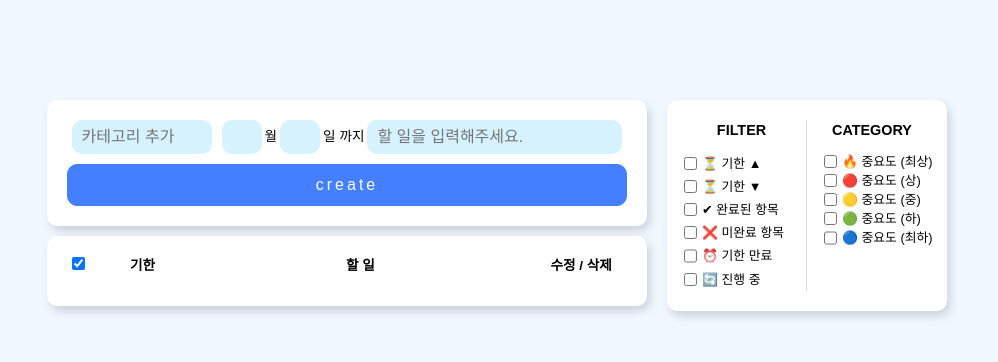
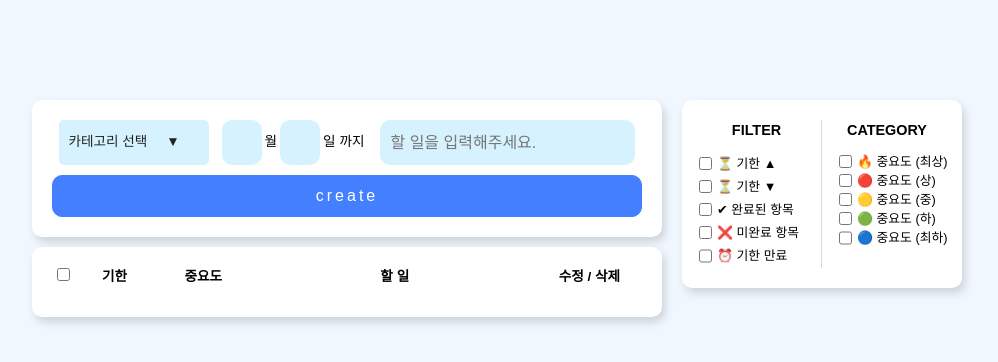
Before and after one commit to JYee99/ReactTodo, a React (Vite) app: page / in a window 1280 px wide. Shown: the top 362 px of the page, without its empty margins (143-1141 px from the left). Built offline with nearby package versions, Linux system fonts and the light colour scheme.

Commit message:
2025-03-15
- masterCheck 기능 문제 해결 정상 작동
- masterCheck 기한 만료된 todo는 check X 기한 남은 todo 만 check O
- 전체적인 UI 다듬기
- Form Data에 카테고리 선택 추가

```diff
--- a/src/components/FormStyles.js
+++ b/src/components/FormStyles.js
@@ -2,25 +2,28 @@ import styled from "styled-components";
 
 export const RootContainer = styled.div`
   display: flex;
-  width: 900px;
+  width: 930px;
   margin-top: 100px;
   align-items: start;
 `;
 export const TodoContainer = styled.div``;
 
+// form
 export const Form = styled.form`
   display: flex;
   flex-direction: column;
   justify-content: center;
   align-items: center;
   background-color: white;
-  width: 600px;
+  width: 630px;
   padding: 20px;
   border-radius: 10px;
   box-shadow: 3px 5px 10px rgba(0, 0, 0, 0.15);
 `;
 export const InputContainer = styled.div`
   display: flex;
+  justify-content: space-between;
+  width: 100%;
 `;
 export const FormLabel = styled.label`
   opacity: 0.5;
@@ -31,6 +34,7 @@ export const InputStyle = styled.input`
   outline: none;
   border: none;
   padding: 5px 10px;
+  height: 45px;
   border-radius: 10px;
   background-color: rgb(214, 242, 255);
   color: rgb(67, 127, 255);
@@ -74,11 +78,52 @@ export const FormButton = styled.button`
     color: rgb(67, 127, 255);
   }
 `;
+export const DropDownContainer = styled.div`
+  position: relative;
+  width: 150px;
+  font-size: 0.85rem;
+  user-select: none;
+  color: #222;
+`;
+export const SelectedCategory = styled.div`
+  height: 45px;
+  display: flex;
+  justify-content: space-between;
+  align-items: center;
+  padding: 10px;
+  background: #d6f2ff;
+  border-radius: 5px;
+  cursor: pointer;
+`;
+export const Arrow = styled.div`
+  cursor: pointer;
+  transition: transform 0.2s ease-in-out;
+  transform: ${({ $isOpen }) => ($isOpen ? "rotate(180deg)" : "rotate(0deg)")};
+`;
+export const DropdownUl = styled.div`
+  position: absolute;
+  width: 100%;
+  background: white;
+  border: 1px solid #ccc;
+  border-radius: 5px;
+  margin-top: 160px;
+  left: 0;
+  list-style: none;
+  padding: 0;
+  z-index: 10;
+`;
+export const DropDownList = styled.div`
+  padding: 10px;
+  cursor: pointer;
+  &:hover {
+    background: #ddd;
+  }
+`;
 
 // list style
 export const ListContainer = styled.div`
   background-color: white;
-  width: 600px;
+  width: 630px;
   padding: 20px 15px;
   border-radius: 10px;
   margin-top: 10px;
@@ -116,6 +161,9 @@ export const TopTextDate = styled(TopText)`
 export const TopTextTodos = styled(TopText)`
   width: 260px;
 `;
+export const TopBtnText = styled(TopText)`
+  padding-right: 20px;
+`;
 export const ListCheckBox = styled.input`
   cursor: pointer;
   margin: 0;
@@ -130,15 +178,21 @@ export const ListDate = styled.span`
   width: 55px;
   color: ${({ $dateConfirm }) => ($dateConfirm ? "red" : "#222")};
 `;
-
+export const ListCategory = styled.span`
+  font-size: 0.75rem;
+`;
 export const ListText = styled.input`
   width: 260px;
   text-align: center;
   border: none;
   outline: none;
 
-  text-decoration: ${({ checked }) => (checked ? "line-through" : "none")};
-  opacity: ${({ checked }) => (checked ? "0.25" : "1")};
+  text-decoration: ${({ checked, $dateConfirm }) =>
+    $dateConfirm ? "none" : checked ? "line-through" : "none"};
+
+  color: ${({ $dateConfirm }) => ($dateConfirm ? "red" : "#222")};
+  opacity: ${({ checked, $dateConfirm }) =>
+    $dateConfirm ? "1" : checked ? "0.5" : "1"};
 `;
 export const BtnBox = styled.div`
   display: flex;
@@ -148,7 +202,8 @@ export const ListEditBtn = styled.button`
   font-size: 13px;
   font-weight: bold;
   margin-right: 10px;
-  pointer-events: ${({ checked }) => (checked ? "none" : "auto")};
+  pointer-events: ${({ checked, $dateConfirm }) =>
+    $dateConfirm ? "none" : checked ? "none" : "auto"};
   &:hover {
     color: ${({ checked }) => (checked ? "none" : "rgb(50, 184, 106)")};
   }
--- a/src/components/SideBar.jsx
+++ b/src/components/SideBar.jsx
@@ -1,16 +1,7 @@
 import React from "react";
 import * as S from "./FormStyles";
 
-const SideBar = ({ categories }) => {
-  const filters = [
-    { id: "olders", value: "⏳ 기한 ▲" },
-    { id: "newest", value: "⏳ 기한 ▼" },
-    { id: "completed", value: " ✔ 완료된 항목" },
-    { id: "incomplete", value: "❌ 미완료 항목" },
-    { id: "expired", value: "⏰ 기한 만료" },
-    { id: "inProgress", value: "🔄 진행 중" },
-  ];
-
+const SideBar = ({ category, filters }) => {
   return (
     <S.SideBarContainer>
       <S.FilterContainer>
@@ -19,7 +10,11 @@ const SideBar = ({ categories }) => {
           {filters.map((list) => {
             return (
               <S.FilterList key={list.id}>
-                <S.FilterCheckbox type="checkbox" name={list.id} />
+                <S.FilterCheckbox
+                  type="checkbox"
+                  name={list.id}
+                  onClick={filertOnClick}
+                />
                 <S.SideBarLiText>{list.value}</S.SideBarLiText>
               </S.FilterList>
             );
@@ -29,9 +24,9 @@ const SideBar = ({ categories }) => {
       <S.CategoryContainer>
         <S.CategoryTitle>CATEGORY</S.CategoryTitle>
         <S.FilterUl>
-          {categories.map((list) => {
+          {category.map((list) => {
             return (
-              <S.CategoryList>
+              <S.CategoryList key={list.id}>
                 <S.FilterCheckbox type="checkbox" name={list.id} />
                 <S.SideBarLiText>{list.value}</S.SideBarLiText>
               </S.CategoryList>
--- a/src/components/Todo.jsx
+++ b/src/components/Todo.jsx
@@ -20,23 +20,35 @@ const Todo = () => {
     { id: "lowerMid", value: "🟢 중요도 (하)" },
     { id: "low", value: "🔵 중요도 (최하)" },
   ];
-
+  const filters = [
+    { id: "olders", value: "⏳ 기한 ▲" },
+    { id: "newest", value: "⏳ 기한 ▼" },
+    { id: "completed", value: " ✔ 완료된 항목" },
+    { id: "incomplete", value: "❌ 미완료 항목" },
+    { id: "expired", value: "⏰ 기한 만료" },
+  ];
   const maxLength = 15;
   const [todos, setTodos] = useState(initialTodos);
   const [inputVal, setInputVal] = useState(inputInitial);
   // 여러 개의 input을 참조하기 위한 객체
   const inputRefs = useRef({});
   const [masterCheck, setMasterCheck] = useState(false);
-  const [categoryVal, setCategoryVal] = useState("");
-  const [categories, setCategories] = useState(initialCategories);
+  const [category, setCategory] = useState(initialCategories);
+  const [dateConfirm, setDateConfirm] = useState(false);
 
-  const [filteredTodos, setFilteredTodos] = useState(todos); // 필터링 목록 상태
+  const [selectedCategory, setSelectedCategory] = useState("카테고리 선택");
+  const [isOpen, setIsOpen] = useState(false);
+
+  const newDate = new Date();
+  const currentDate = {
+    mon: newDate.getMonth() + 1,
+    day: newDate.getDate(),
+  };
   const isEditing = todos.some((todo) => todo.edit);
 
   // todos가 변경될 때 마다 localstorage, filteredTodos 업데이트
   useEffect(() => {
     localStorage.setItem("myTodos", JSON.stringify(todos));
-    setFilteredTodos(todos);
   }, [todos]);
 
   // 글자 수 제한 함수
@@ -53,21 +65,28 @@ const Todo = () => {
 
   const handleSubmit = (e) => {
     e.preventDefault();
+    const inputMon = Number(inputVal.date.mon);
+    const inputDay = Number(inputVal.date.day);
     if (checkLength(inputVal.todo.length) || inputVal.todo.trim() === "")
       return;
+    if (currentDate.mon > inputMon) {
+      return alert("날짜(월)를 다시 입력해 주세요.");
+    } else if (currentDate.mon === inputMon && currentDate.day > inputDay) {
+      return alert("날짜(일)를 다시 입력해 주세요.");
+    }
     const newTodo = {
       id: Math.random().toString(),
       todo: inputVal.todo,
       date: inputVal.date,
       checked: false,
       edit: false,
-      category: categoryVal,
+      category: selectedCategory,
     };
     console.log(newTodo);
 
     setTodos((prev) => [newTodo, ...prev]);
     setInputVal(inputInitial);
-    setCategoryVal("");
+    setSelectedCategory("카테고리 선택");
   };
 
   const onChangeInput = (e) => {
@@ -135,27 +154,57 @@ const Todo = () => {
   }, [todos]);
 
   const handleMasterCheck = () => {
-    // 모든 항목이 체크되어 있는지 확인
-    const allChecked = todos.every((todo) => todo.checked);
-    // 하나라도 해제 상태면 전체 체크, 그렇지 않으면 전체 해제
-    const newCheckState = !allChecked;
+    // 기한이 남아 있는 Todo 필터링
+    const availableTodos = todos.filter((todo) => {
+      const todoMonth = Number(todo.date.mon);
+      const todoDay = Number(todo.date.day);
 
-    setMasterCheck(newCheckState);
-    setTodos((prev) => {
-      const updatedTodos = prev.map((todo) => ({
-        ...todo,
-        checked: newCheckState,
-      }));
+      return (
+        todoMonth > currentDate.mon || // 미래 날짜
+        (todoMonth === currentDate.mon && todoDay >= currentDate.day) // 같은 달이면 오늘 이후 날짜만
+      );
+    });
 
-      localStorage.setItem("myTodos", JSON.stringify(updatedTodos));
-      return updatedTodos;
+    // 체크 가능한 항목이 모두 체크 상태인지 확인 (모두 체크 -> 해제, 아니면 체크)
+    const allAvailableChecked = availableTodos.every((todo) => todo.checked);
+    const newCheckState = !allAvailableChecked; // 토글 기능 구현
+
+    // todos 업데이트 (기한이 남은 항목만 checked 상태 변경)
+    const updatedTodos = todos.map((todo) => {
+      const todoMonth = Number(todo.date.mon);
+      const todoDay = Number(todo.date.day);
+      const isExpired =
+        todoMonth < currentDate.mon ||
+        (todoMonth === currentDate.mon && todoDay < currentDate.day);
+
+      return isExpired ? todo : { ...todo, checked: newCheckState }; // 기한이 지난 항목은 변경 X
     });
+
+    setTodos(updatedTodos); // 상태 업데이트
+    setMasterCheck(newCheckState); // 마스터 체크 상태 즉시 반영
   };
+  useEffect(() => {
+    // 기한이 남아 있는 항목들만 대상으로 masterCheck 상태 갱신
+    const availableTodos = todos.filter((todo) => {
+      const todoMonth = Number(todo.date.mon);
+      const todoDay = Number(todo.date.day);
 
-  const handleCategoryChange = (e) => {
-    setCategoryVal(e.target.value);
+      return (
+        todoMonth > currentDate.mon ||
+        (todoMonth === currentDate.mon && todoDay >= currentDate.day)
+      );
+    });
+
+    // 모든 기한이 남은 항목이 체크 상태면 masterCheck도 체크 상태로 변경
+    setMasterCheck(
+      availableTodos.length > 0 && availableTodos.every((todo) => todo.checked)
+    );
+  }, [todos]);
+
+  const handleSelect = (category) => {
+    setSelectedCategory(category);
+    setIsOpen(false); // 선택 후 리스트 닫기
   };
-
   return (
     <>
       <S.RootContainer>
@@ -166,11 +215,14 @@ const Todo = () => {
             inputVal={inputVal}
             onChangeDate={onChangeDate}
             maxLength={maxLength}
-            categoryVal={categoryVal}
-            handleCategoryChange={handleCategoryChange}
+            category={category}
+            setIsOpen={setIsOpen}
+            handleSelect={handleSelect}
+            selectedCategory={selectedCategory}
+            isOpen={isOpen}
           />
           <TodoList
-            todos={filteredTodos}
+            todos={todos}
             inputRefs={inputRefs}
             maxLength={maxLength}
             handleChecked={handleChecked}
@@ -180,10 +232,40 @@ const Todo = () => {
             isEditing={isEditing}
             masterCheck={masterCheck}
             handleMasterCheck={handleMasterCheck}
+            currentDate={currentDate}
+            dateConfirm={dateConfirm}
+            setDateConfirm={setDateConfirm}
           />
         </S.TodoContainer>
-
-        <SideBar categories={categories} />
+        <S.SideBarContainer>
+          <S.FilterContainer>
+            <S.FilterTitle>FILTER</S.FilterTitle>
+            <S.FilterUl>
+              {filters.map((list) => {
+                return (
+                  <S.FilterList key={list.id}>
+                    <S.FilterCheckbox type="checkbox" name={list.id} />
+                    <S.SideBarLiText>{list.value}</S.SideBarLiText>
+                  </S.FilterList>
+                );
+              })}
+            </S.FilterUl>
+          </S.FilterContainer>
+          <S.CategoryContainer>
+            <S.CategoryTitle>CATEGORY</S.CategoryTitle>
+            <S.FilterUl>
+              {category.map((list) => {
+                return (
+                  <S.CategoryList key={list.id}>
+                    <S.FilterCheckbox type="checkbox" name={list.id} />
+                    <S.SideBarLiText>{list.value}</S.SideBarLiText>
+                  </S.CategoryList>
+                );
+              })}
+            </S.FilterUl>
+          </S.CategoryContainer>
+        </S.SideBarContainer>
+        {/* <SideBar categories={categories} filters={filters} /> */}
       </S.RootContainer>
     </>
   );
--- a/src/components/TodoForm.jsx
+++ b/src/components/TodoForm.jsx
@@ -6,18 +6,34 @@ const TodoForm = ({
   inputVal,
   maxLength,
   onChangeDate,
-  categoryVal,
-  handleCategoryChange,
+  category,
+  selectedCategory,
+  setIsOpen,
+  isOpen,
+  handleSelect,
 }) => {
   return (
     <>
       <S.Form onSubmit={handleSubmit}>
         <S.InputContainer>
-          <S.CategorieInput
-            placeholder="카테고리 추가"
-            value={categoryVal}
-            onChange={handleCategoryChange}
-          />
+          <S.DropDownContainer>
+            <S.SelectedCategory onClick={() => setIsOpen(!isOpen)}>
+              {selectedCategory}
+              <S.Arrow $isOpen={isOpen}>▼</S.Arrow>
+              {isOpen && (
+                <S.DropdownUl>
+                  {category.map((category) => (
+                    <S.DropDownList
+                      key={category.id}
+                      onClick={() => handleSelect(category.value)}
+                    >
+                      {category.value}
+                    </S.DropDownList>
+                  ))}
+                </S.DropdownUl>
+              )}
+            </S.SelectedCategory>
+          </S.DropDownContainer>
           <S.DateContainer>
             <S.MonInput
               name="mon"
--- a/src/components/TodoItem.jsx
+++ b/src/components/TodoItem.jsx
@@ -9,30 +9,31 @@ const TodoItem = ({
   handleEdit,
   handleDelete,
   masterCheck,
+  currentDate,
 }) => {
   // 여러 개의 input을 참조하기 위한 객체
   const inputRef = useRef(null);
+  const [dateConfirm, setDateConfirm] = useState(false);
+
   useEffect(() => {
     if (todo.edit && inputRef.current) {
       inputRef.current.focus();
     }
   }, [todo.edit]);
-  const [dateConfirm, setDateConfirm] = useState(false);
-
-  const newDate = new Date();
-  const newMon = newDate.getMonth() + 1;
-  const newDay = newDate.getDate();
 
   useEffect(() => {
+    const todoMon = Number(todo.date.mon);
+    const todoDay = Number(todo.date.day);
     const dayChecked = () => {
-      if (newMon > todo.date.mon) {
+      if (currentDate.mon > todoMon) {
         setDateConfirm(true);
-      } else if (newDay > todo.date.day) {
+      } else if (currentDate.mon === todoMon && currentDate.day > todoDay) {
         setDateConfirm(true);
       }
     };
     dayChecked();
   }, []);
+
   useEffect(() => {
     if (masterCheck) {
       handleChecked(todo.id, true);
@@ -46,13 +47,15 @@ const TodoItem = ({
         type="checkbox"
         checked={todo.checked}
         onChange={() => handleChecked(todo.id)}
+        $dateConfirm={dateConfirm}
+        disabled={dateConfirm}
       />
 
       <S.ListDate $dateConfirm={dateConfirm}>
         {dateConfirm ? "기한 만료" : `${todo.date.mon}월 ${todo.date.day}일`}
       </S.ListDate>
+      <S.ListCategory>{todo.category}</S.ListCategory>
       <S.ListText
-        ref={inputRef}
         id={todo.id}
         type="text"
         value={todo.todo}
@@ -60,6 +63,7 @@ const TodoItem = ({
         maxLength={maxLength}
         checked={todo.checked}
         readOnly={!todo.edit}
+        $dateConfirm={dateConfirm}
       />
 
       <S.BtnBox>
@@ -67,6 +71,7 @@ const TodoItem = ({
           onClick={() => handleEdit(todo.id)}
           disabled={todo.checked}
           checked={todo.checked}
+          $dateConfirm={dateConfirm}
         >
           {todo.edit ? "DONE" : "EDIT"}
         </S.ListEditBtn>
--- a/src/components/TodoList.jsx
+++ b/src/components/TodoList.jsx
@@ -12,6 +12,9 @@ const TodoList = ({
   isEditing,
   masterCheck,
   handleMasterCheck,
+  currentDate,
+  dateConfirm,
+  setDateConfirm,
 }) => {
   return (
     <S.ListContainer>
@@ -22,11 +25,12 @@ const TodoList = ({
           onChange={handleMasterCheck}
         />
         <S.TopTextDate>기한</S.TopTextDate>
+        <S.TopTextDate>중요도</S.TopTextDate>
         <S.TopTextTodos>할 일</S.TopTextTodos>
-        <S.TopText>수정 / 삭제</S.TopText>
+        <S.TopBtnText>수정 / 삭제</S.TopBtnText>
       </S.TopContainer>
       <S.LiustUl>
-        {todos.map((todo) => (
+        {todos?.map((todo) => (
           <TodoItem
             key={todo.id}
             todo={todo}
@@ -36,6 +40,9 @@ const TodoList = ({
             handleEdit={handleEdit}
             handleDelete={handleDelete}
             isEditing={isEditing}
+            currentDate={currentDate}
+            dateConfirm={dateConfirm}
+            setDateConfirm={setDateConfirm}
           />
         ))}
       </S.LiustUl>
```
